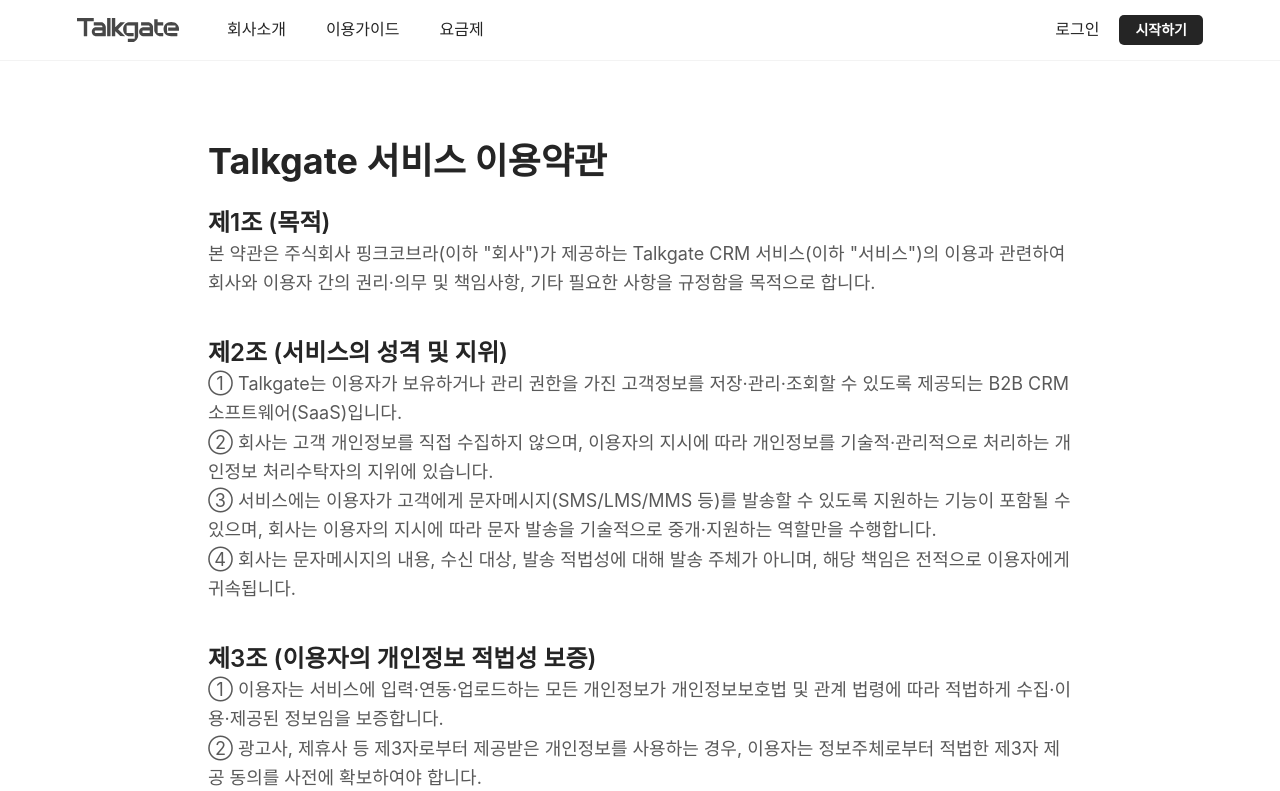
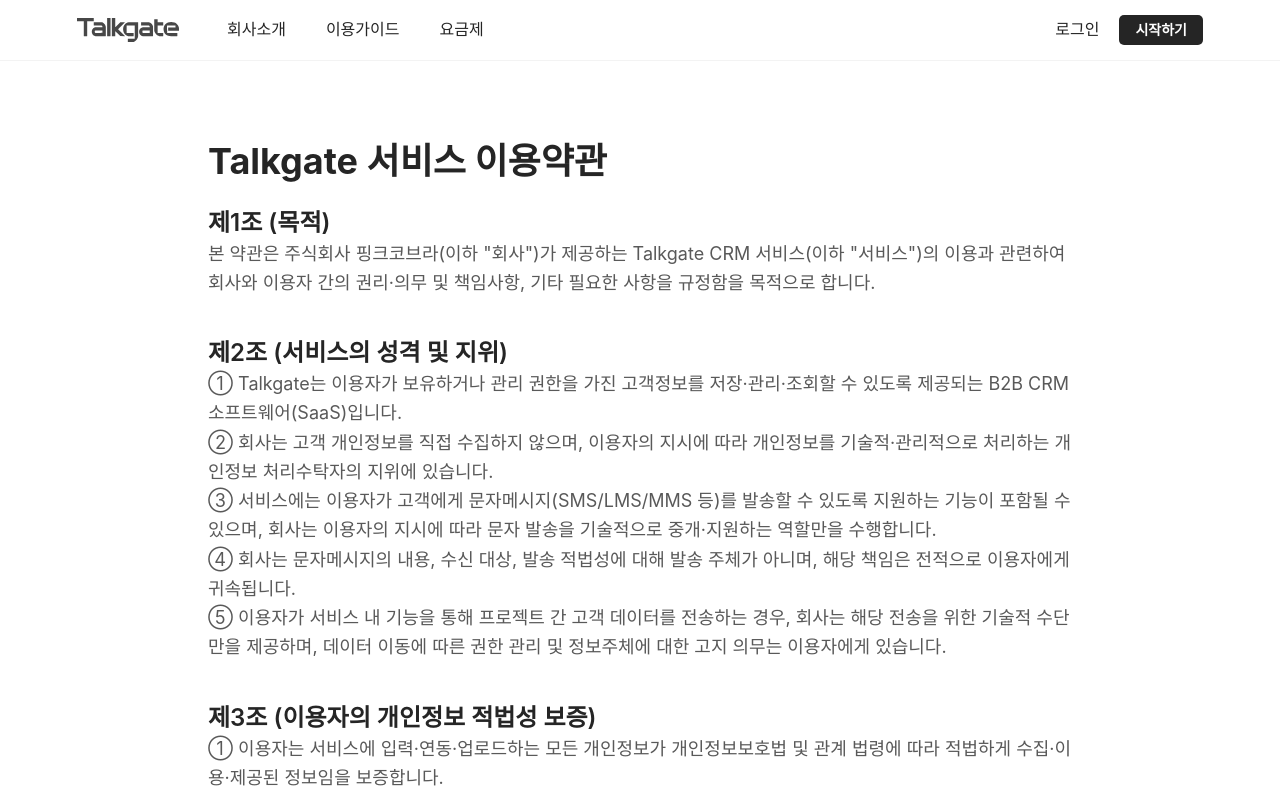
Before and after one commit to TalkGate-Project/talkgate_landing, a Next.js app: page /terms in a window 1280 px wide. Shown: the top 791 px of the page. Built offline with nearby package versions, Linux system fonts and the light colour scheme; no server answers; a web font is replaced by a local one.

Commit message:
fix: 잘못 들어간 약관에 대한 내용 수정 완료

```diff
--- a/app/terms/page.tsx
+++ b/app/terms/page.tsx
@@ -44,6 +44,9 @@
               </li>
               <li className="pl-2">
                 ④ 회사는 문자메시지의 내용, 수신 대상, 발송 적법성에 대해 발송 주체가 아니며, 해당 책임은 전적으로 이용자에게 귀속됩니다.
+              </li>
+              <li className="pl-2">
+                ⑤ 이용자가 서비스 내 기능을 통해 프로젝트 간 고객 데이터를 전송하는 경우, 회사는 해당 전송을 위한 기술적 수단만을 제공하며, 데이터 이동에 따른 권한 관리 및 정보주체에 대한 고지 의무는 이용자에게 있습니다.
               </li>
             </ul>
           </section>
--- a/lib/projectPrivacyTerms.ts
+++ b/lib/projectPrivacyTerms.ts
@@ -12,7 +12,6 @@
 "개인정보"란 「개인정보 보호법」에서 정의하는 정보를 의미한다.
 "위탁"이란 위탁자가 개인정보 처리업무의 일부를 수탁자에게 맡기는 것을 의미한다.
 "수탁자"란 위탁자로부터 개인정보 처리업무를 위탁받아 수행하는 자를 의미한다.
-이용자가 서비스 내 기능을 통해 프로젝트 간 고객 데이터를 전송하는 경우, 회사는 해당 전송을 위한 기술적 수단만을 제공하며, 데이터 이동에 따른 권한 관리 및 정보주체에 대한 고지 의무는 이용자에게 있습니다.
 
 제3조 (위탁하는 업무의 내용)
 
```
